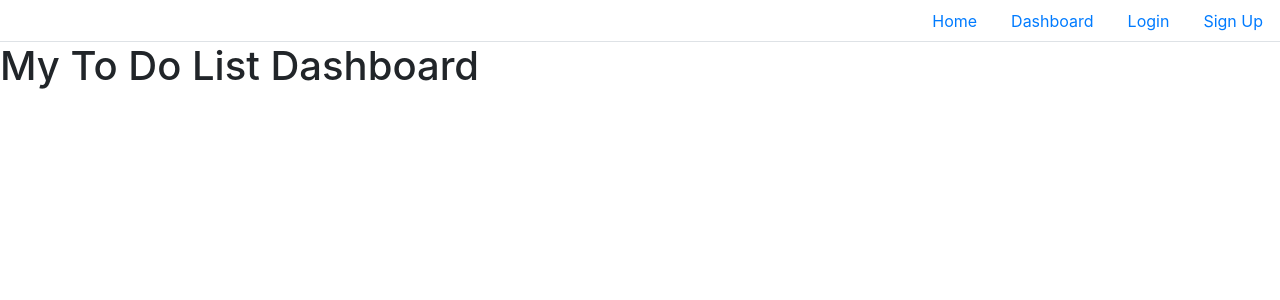
After one commit to vesselindoychev/Django-Todo-App, a Django app: template todo_app/templates/base/task_list.html in a window 1280 px wide. The commit adds this page. Shown: the top 300 px of the page. Run offline with Django 3.2, Linux system fonts and the light colour scheme; the template is opened without the code that fills it, so the values that code supplies are empty; some libraries are stand-ins or nearby versions.

Commit message:
Modified templates

```diff
--- a/todo_app/templates/accounts/login.html
+++ b/todo_app/templates/accounts/login.html
@@ -1,7 +1,7 @@
 {% extends 'base.html' %}
 {% block content %}
     <h1>Login Form</h1>
-    <form method="post" action="{% url 'login' %}">
+    <form method="post" action="{% url 'login' %}?next={{ next }}">
         {% csrf_token %}
         {{ form }}
        <button type="submit" class="btn btn-secondary">Login</button>
--- a/todo_app/templates/base.html
+++ b/todo_app/templates/base.html
@@ -18,6 +18,9 @@
     <ul class="nav nav-tabs nav justify-content-end">
         <li class="nav-item">
             <a class="nav-link" href="{% url 'home' %}">Home</a>
+        </li>
+        <li class="nav-item">
+            <a class="nav-link" href="{% url 'task lists' %}">Dashboard</a>
         </li>
         {% if request.user.is_authenticated %}
             <li class="nav-item">
--- /dev/null
+++ b/todo_app/templates/base/task_list.html
@@ -0,0 +1,10 @@
+{% extends 'base.html' %}
+{% block content %}
+    <h1>My To Do List Dashboard</h1>
+    <ul>
+        {% for task in object_list %}
+            <li>{{ task }}</li>
+
+        {% endfor %}
+    </ul>
+{% endblock %}
```
